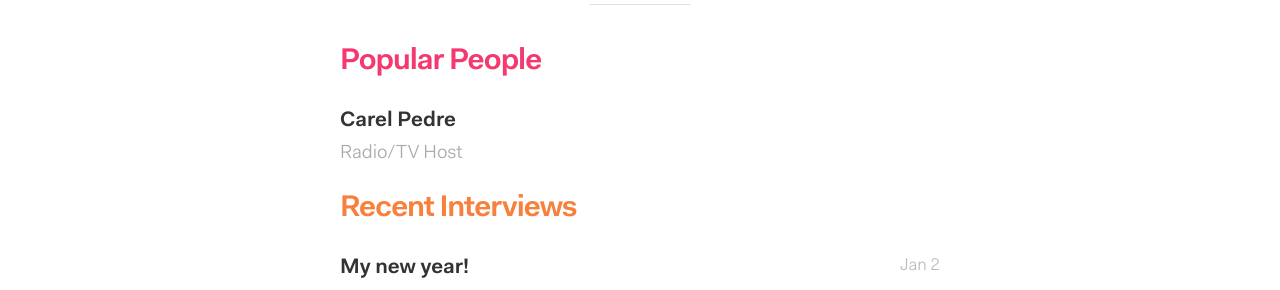
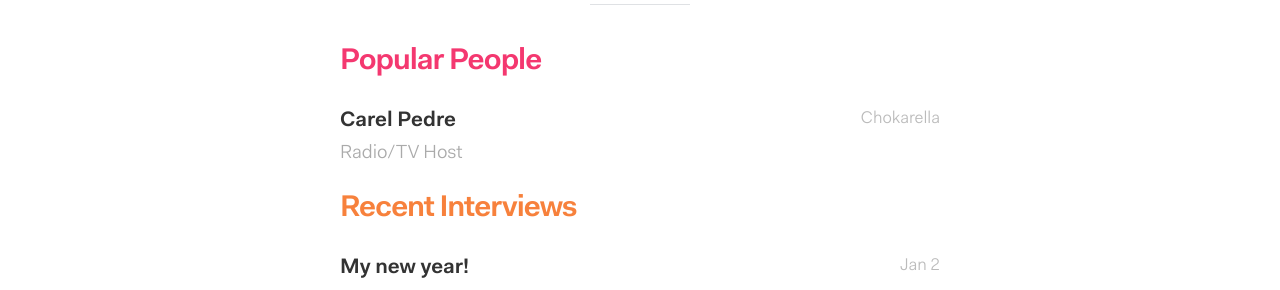
Before and after one commit to kenold/startup-alist, a Jekyll site: the page built from index.html, in a window 1280 px wide. Shown: the part 185-475 px from the top of the page. Built offline with Jekyll 4.4.1, drawn with Linux system fonts in a browser that asks for light colours; the list of posts is cut into pages by our own code; comment, search, counter and statistics services are not loaded.

Commit message:
display company name in index

```diff
--- a/index.html
+++ b/index.html
@@ -16,6 +16,9 @@ layout: default
     <ul id="post-list">
       {% for person in site.people %}
         <li>
+            <a href="{{ person.url | prepend: site.baseurl }}">
+            <aside class="dates">{{ person.company }}</aside>
+            </a>
           <a href="{{ person.url | prepend: site.baseurl }}">{{ person.full_name }}</a>
           <h2>{{ person.job_title }}</h2></a>
           <!-- <p>
```
